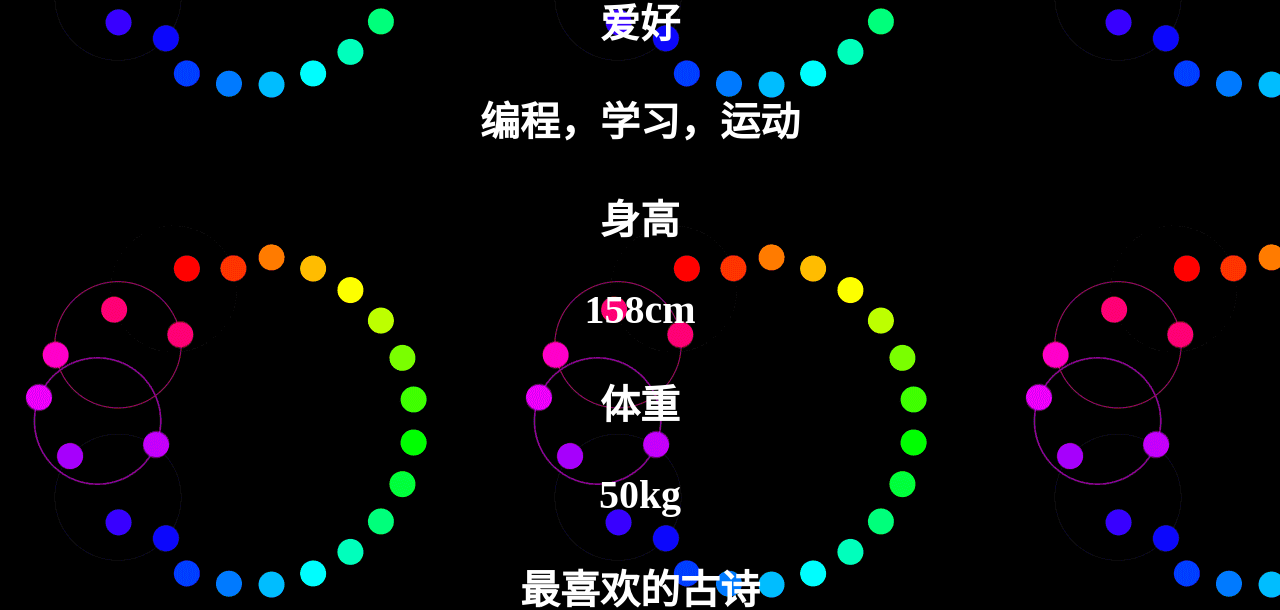
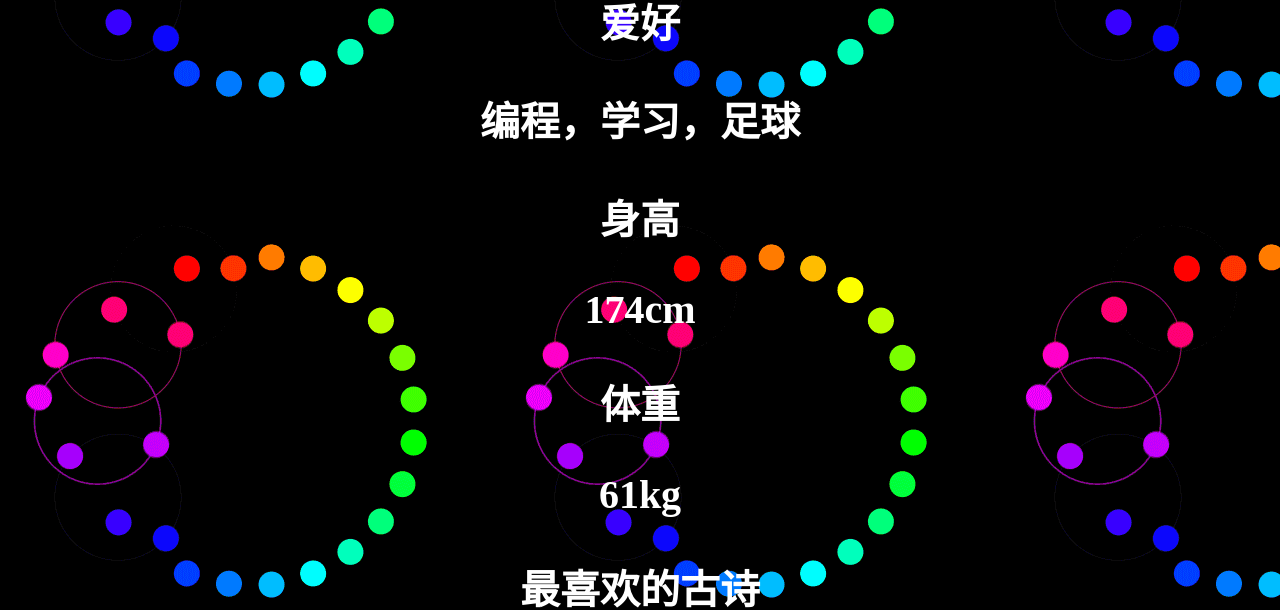
Before and after one commit to KaitoKID110/MyWebsite, a plain HTML site: page index.html in a window 1280 px wide. Shown: the part 329-939 px from the top of the page. Drawn offline with Linux system fonts and the light colour scheme.

Commit message:
Update index.html

```diff
--- a/index.html
+++ b/index.html
@@ -24,11 +24,11 @@
             <h3>姓名</h3>
                 <p>凡铭泽</p>
             <h3>爱好</h3>
-                <p>编程，学习，运动</p>
+                <p>编程，学习，足球</p>
             <h3>身高</h3>
-                <p>158cm</p>
+                <p>174cm</p>
             <h3>体重</h3>
-                <p>50kg</p>
+                <p>61kg</p>
             <h3>最喜欢的古诗</h3>
             <h4>白雪歌送武判官归京</h4>
                 <p>
@@ -52,7 +52,6 @@
                     <a href="https://code.xueersi.com/home/project/detail?lang=code&pid=4990987&version=offline&form=compiler&langType=python">模拟打字机</a><br/>
                     <a href="https://code.xueersi.com/home/project/detail?lang=code&pid=3589227&version=offline&form=python&langType=python">福字拼图</a><br/>
                     <a href="https://code.xueersi.com/home/project/detail?lang=code&pid=3442767&version=offline&form=compiler&langType=python">红包雨</a><br/>
-
                 </p>
             <form style="color:white">
                 请在下面写出您的评论：
```
